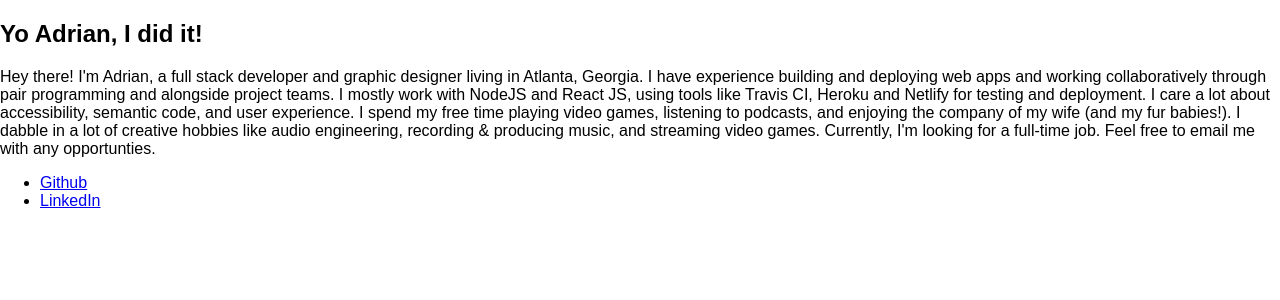
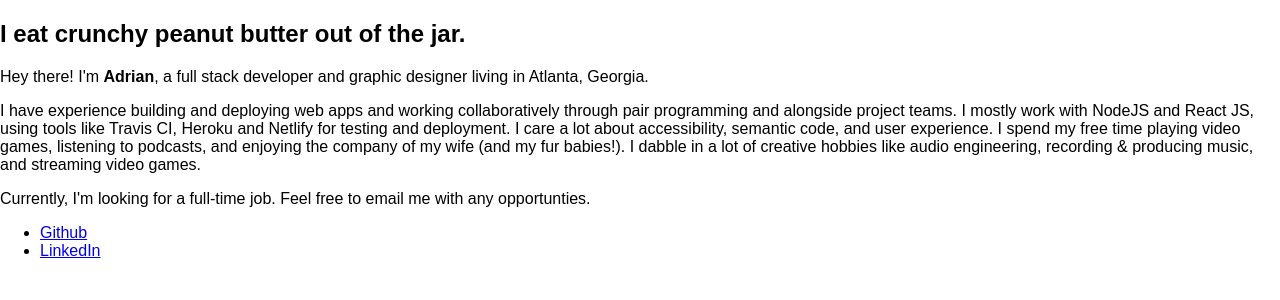
Before and after one commit to adriantoddross/portfolio, a React (Create React App) app: page / in a window 1280 px wide. Shown: the top 300 px of the page. Built offline with nearby package versions, Linux system fonts and the light colour scheme.

Commit message:
add space between paragraphs with p tags

```diff
--- a/src/components/AboutMe.js
+++ b/src/components/AboutMe.js
@@ -4,17 +4,18 @@ export default function AboutMe(props) {
   return (
     <section>
       <h1>
-        Yo Adrian, I did it!
+        I eat crunchy peanut butter out of the jar.
       </h1>
       <p>
-        Hey there! I'm Adrian, a full stack developer and graphic designer living in Atlanta, Georgia.
-
+        Hey there! I'm <b>Adrian</b>, a full stack developer and graphic designer living in Atlanta, Georgia.
+      </p>
+      <p>
         I have experience building and deploying web apps and working collaboratively through pair programming and alongside project teams. I mostly work with NodeJS and React JS, using tools like Travis CI, Heroku and Netlify for testing and deployment. I care a lot about accessibility, semantic code, and user experience.
 
         I spend my free time playing video games, listening to podcasts, and enjoying the company of my wife (and my fur babies!). I dabble in a lot of creative hobbies like audio engineering, recording & producing music, and streaming video games.
+      </p>
 
-        Currently, I'm looking for a full-time job. Feel free to email me with any opportunties.
-      </p>
+      <p>Currently, I'm looking for a full-time job. Feel free to email me with any opportunties.</p>
     </section>
   );
 }
```
